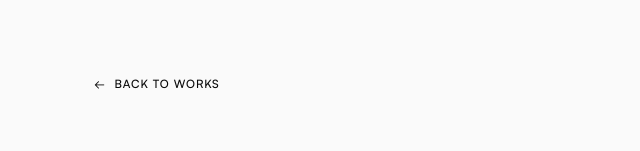
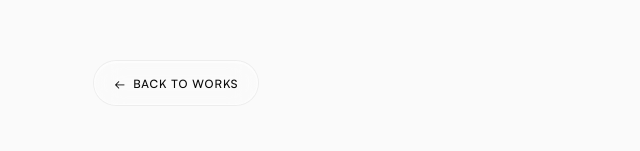
Before and after one commit to Loomlyne/Koussay-Portfolio, a Next.js app: page /book in a window 1280 px wide. Shown: the part 223-374 px from the top of the page, without its empty margins (274-914 px from the left). Built offline with nearby package versions, Linux system fonts and the light colour scheme.

Commit message:
Add shared frosted-glass button styles across site
- Add `.glass-btn` utilities in globals.css echoing the carousel View tag
- Apply to carousel, project hero, and book page CTAs
- Remove per-page hero action button styles

```diff
--- a/app/book/page.js
+++ b/app/book/page.js
@@ -11,7 +11,7 @@ export default function BookPage() {
   return (
     <main className={styles.page}>
       <div className={styles.shell}>
-        <Link href="/" className={styles.backLink}>
+        <Link href="/" className="glass-btn glass-btn--cta">
           <span aria-hidden="true">←</span>
           Back to works
         </Link>
--- a/app/globals.css
+++ b/app/globals.css
@@ -111,3 +111,55 @@ html[data-shared-transition="complete"] .project-transition-content {
     animation: none;
   }
 }
+
+/* DOM buttons that echo the ring's frosted-glass "View" tag (tagFrost/tagRim). */
+.glass-btn {
+  display: inline-flex;
+  align-items: center;
+  justify-content: center;
+  gap: 0.45rem;
+  min-height: 40px;
+  padding: 0 1rem;
+  border: 1px solid rgba(255, 255, 255, 0.44);
+  border-radius: 999px;
+  background: rgba(255, 255, 255, 0.16);
+  box-shadow:
+    inset 0 1px 0 rgba(255, 255, 255, 0.52),
+    0 0 0 1px rgba(10, 10, 10, 0.05);
+  backdrop-filter: blur(14px) saturate(1.12);
+  -webkit-backdrop-filter: blur(14px) saturate(1.12);
+  color: #0a0a0a;
+  font-family: "Satoshi", ui-sans-serif, system-ui, sans-serif;
+  font-size: 0.875rem;
+  font-weight: 500;
+  letter-spacing: -0.01em;
+  line-height: 1;
+  text-decoration: none;
+  transition:
+    opacity 180ms ease,
+    transform 180ms ease;
+}
+
+.glass-btn:hover,
+.glass-btn:focus-visible {
+  opacity: 0.8;
+}
+
+.glass-btn--cta {
+  min-height: 44px;
+  padding: 0 1.2rem;
+  font-size: 0.72rem;
+  letter-spacing: 0.08em;
+  text-transform: uppercase;
+}
+
+.glass-btn--muted {
+  opacity: 0.42;
+  pointer-events: none;
+}
+
+@media (prefers-reduced-motion: reduce) {
+  .glass-btn {
+    transition: none;
+  }
+}
--- a/components/Carousel.jsx
+++ b/components/Carousel.jsx
@@ -1607,10 +1607,7 @@ export default function Carousel() {
 
       <Link
         href="/book"
-        style={{
-          fontFamily: '"Satoshi", ui-sans-serif, system-ui, sans-serif',
-        }}
-        className="pointer-events-auto fixed bottom-[2.4vh] right-[4vw] z-20 inline-flex min-h-11 items-center gap-2.5 rounded-[0.65rem] border border-[#0a0a0a]/18 bg-[#fafafa]/88 px-5 py-3 text-[0.72rem] font-medium uppercase tracking-[0.08em] text-[#0a0a0a] backdrop-blur-sm transition-opacity hover:opacity-55 focus-visible:opacity-55 focus-visible:outline-2 focus-visible:outline-offset-2 focus-visible:outline-[#0a0a0a]"
+        className="glass-btn glass-btn--cta pointer-events-auto fixed bottom-[2.4vh] right-[4vw] z-20"
       >
         Start a project
         <span aria-hidden="true">→</span>
--- a/components/project/ProjectHero.jsx
+++ b/components/project/ProjectHero.jsx
@@ -39,18 +39,18 @@ export default function ProjectHero({ project, displayIndex }) {
               href={project.liveUrl}
               target="_blank"
               rel="noopener noreferrer"
-              className={styles.heroAction}
+              className="glass-btn glass-btn--cta"
             >
               View live project
               <span aria-hidden="true">↗</span>
             </a>
           ) : (
-            <span className={`${styles.heroAction} ${styles.heroActionMuted}`}>
+            <span className="glass-btn glass-btn--cta glass-btn--muted">
               View live project
               <span aria-hidden="true">↗</span>
             </span>
           )}
-          <Link href="/book" className={styles.heroAction}>
+          <Link href="/book" className="glass-btn glass-btn--cta">
             Start a project
             <span aria-hidden="true">→</span>
           </Link>
```
Also changed, not shown: app/work/[slug]/page.module.css (+1 -31 lines).
